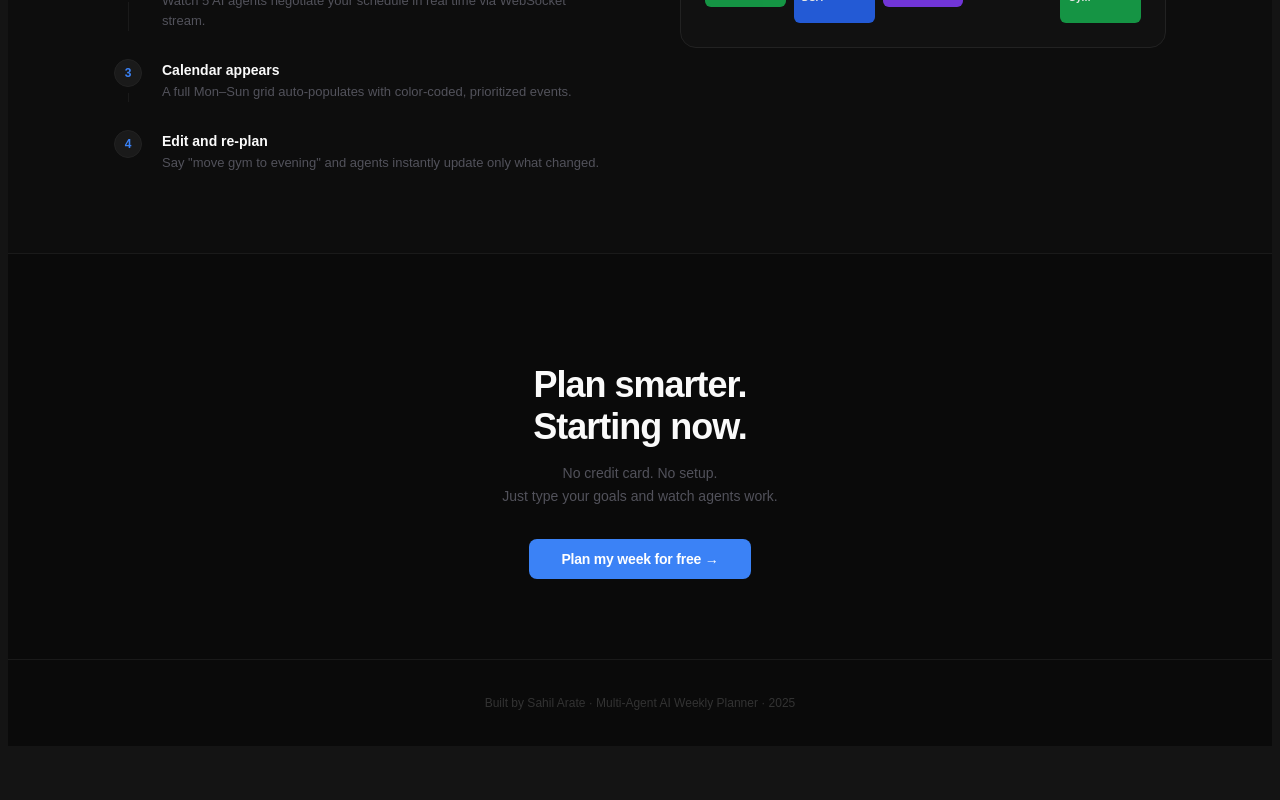
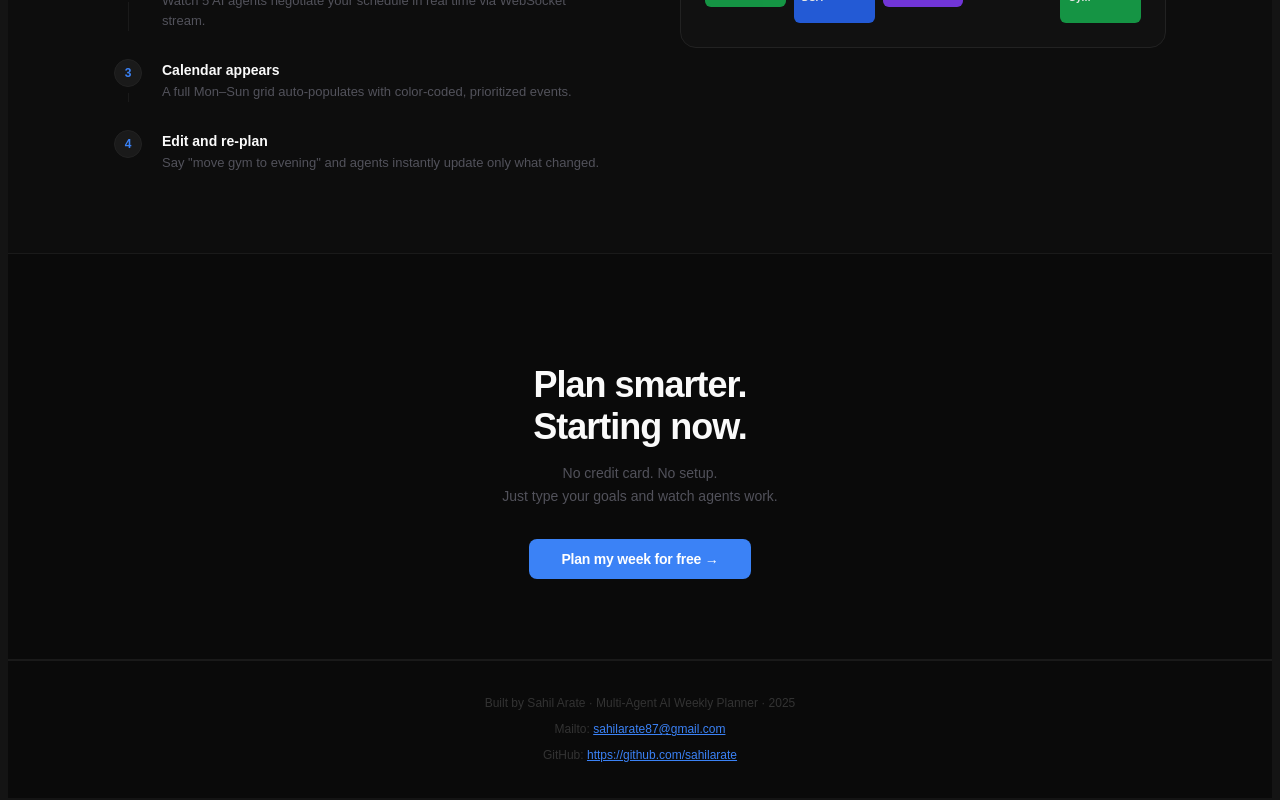
Before and after one commit to SahilArate/Multi-agent-AI-weekly-planner, a Next.js app in the folder frontend/: page / in a window 1280 px wide. Shown: the part 1620-2420 px from the top of the page. Before the commit the page ends 2374 px from the top, so only its background shows below. Built offline with nearby package versions, Linux system fonts and the light colour scheme.

Commit message:
added the email and github at the footer

```diff
--- a/frontend/src/app/page.tsx
+++ b/frontend/src/app/page.tsx
@@ -489,9 +489,20 @@ export default function Home() {
         borderTop: '1px solid #1a1a1a',
         padding: '24px',
         textAlign: 'center',
+        boxShadow: 'inset 0 1px 0 #1a1a1a',
       }}>
         <p style={{ fontSize: '12px', color: '#333333' }}>
           Built by Sahil Arate · Multi-Agent AI Weekly Planner · 2025
+
+        </p>
+        <p style={{ fontSize: '12px', color: '#333333', marginTop: '8px' }}>
+          Mailto: <a href="sahilarate87@gmail.com" style={{ color: '#3b82f6', textDecoration: 'underline' }}>sahilarate87@gmail.com</a>
+
+        </p>
+        <p style={{ fontSize: '12px', color: '#333333', marginTop: '8px' }}>
+          GitHub: <a href="https://github.com/sahilarate" style={{ color: '#3b82f6', textDecoration: 'underline' }} target="_blank" rel="noopener noreferrer">
+            https://github.com/sahilarate
+          </a>
         </p>
       </footer>
     </div>
```
